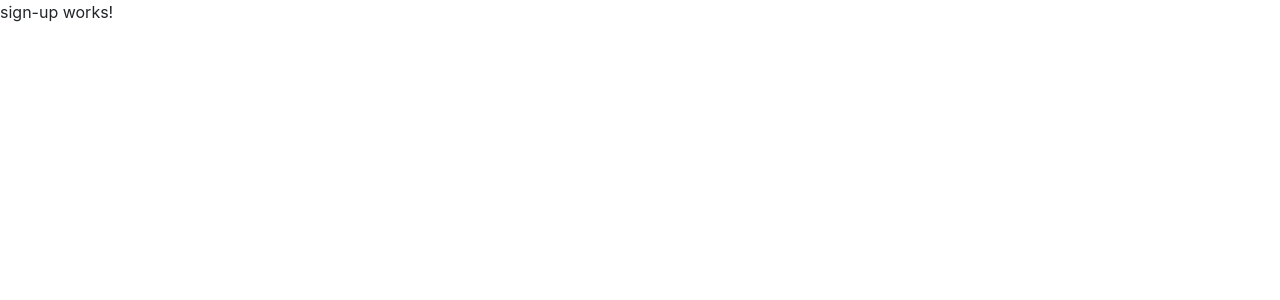
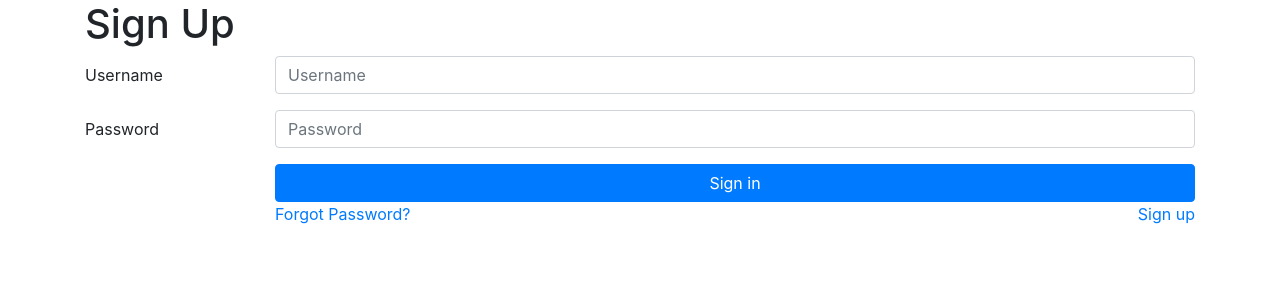
Before and after one commit to ericyzhou/cs4550-critical-projections-client-angular, an Angular app: page /signup in a window 1280 px wide. Shown: the top 300 px of the page. Built offline with nearby package versions, Linux system fonts and the light colour scheme.

Commit message:
user service

```diff
--- a/src/app/sign-up/sign-up.component.html
+++ b/src/app/sign-up/sign-up.component.html
@@ -1 +1,39 @@
-<p>sign-up works!</p>
+<div class="container">
+  <h1>Sign Up</h1>
+  <form>
+    <div class="form-group row">
+      <label htmlFor="username" class="col-sm-2 col-form-label">
+        Username </label>
+      <div class="col-sm-10">
+        <input class="form-control"
+               id="username"
+               placeholder="Username">
+      </div>
+    </div>
+    <div class="form-group row">
+      <label htmlFor="password" class="col-sm-2 col-form-label">
+        Password </label>
+      <div class="col-sm-10">
+        <input type="password" class="form-control"
+               id="password" placeholder="Password">
+      </div>
+    </div>
+    <div class="form-group row">
+      <label class="col-sm-2 col-form-label"></label>
+      <div class="col-sm-10">
+        <a href="../profile/profile.template.client.html"
+           class="btn btn-primary btn-block">Sign in</a>
+        <div class="row">
+          <div class="col-6">
+            <a href="../index.html">Forgot
+              Password?</a>
+          </div>
+          <div class="col-6">
+            <a href="../register/register.template.client.html"
+               class="float-right">Sign up</a>
+          </div>
+        </div>
+      </div>
+    </div>
+  </form>
+</div>
--- a/src/app/sign-up/sign-up.component.ts
+++ b/src/app/sign-up/sign-up.component.ts
@@ -7,6 +7,15 @@ import { Component, OnInit } from '@angular/core';
 })
 export class SignUpComponent implements OnInit {
 
+  username = '';
+  password = '';
+  role = '';
+
+  createUser = () => {
+
+  }
+
+
   constructor() { }
 
   ngOnInit(): void {
```
Also changed, not shown: src/services/user-service.ts (added, +37 -0 lines).
